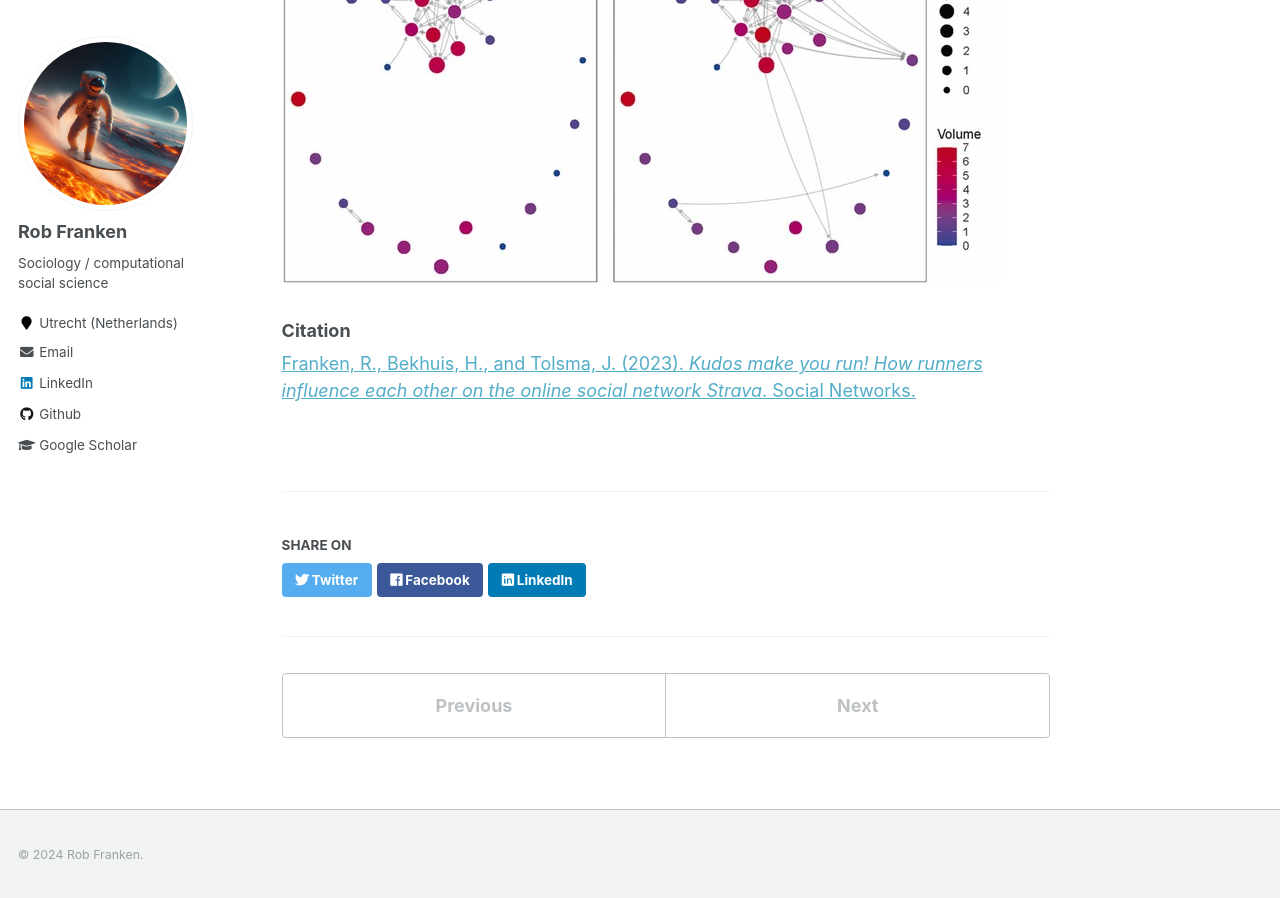
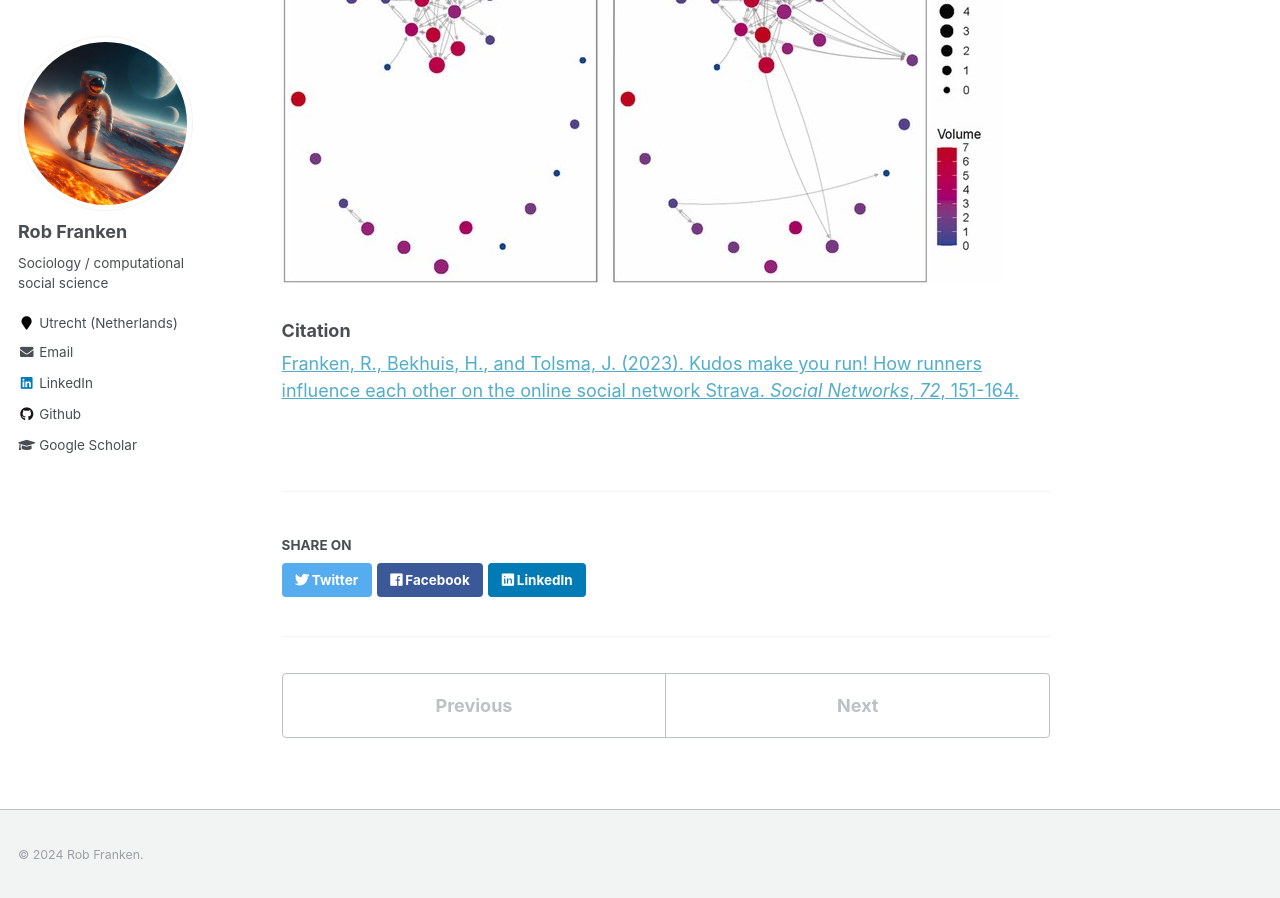
Before and after one commit to robfranken/robfranken.github.io, a Jekyll site: the page built from _publications/2023-strava-socnet.md, in a window 1280 px wide and 900 px high, scrolled down 615 px. Built offline with Jekyll 4.4.1, drawn with Linux system fonts in a browser that asks for light colours.

Commit message:
update pubs

```diff
--- a/_publications/2023-strava-socnet.md
+++ b/_publications/2023-strava-socnet.md
@@ -18,4 +18,4 @@ We constructed a longitudinal dataset of complete networks and behavior over 11
 
 ### Citation
 
-[Franken, R., Bekhuis, H., and Tolsma, J. (2023). *Kudos make you run! How runners influence each other on the online social network Strava*. Social Networks.](https://www.sciencedirect.com/science/article/pii/S0378873322000909)
+[Franken, R., Bekhuis, H., and Tolsma, J. (2023). Kudos make you run! How runners influence each other on the online social network Strava. *Social Networks*, *72*, 151-164.](https://www.sciencedirect.com/science/article/pii/S0378873322000909)
```
Also changed, not shown: _publications/2022-running-together-frontiers.md (+1 -1 lines), _publications/2024-egonet-socforum.md (+1 -1 lines), _publications/2024-sportpartner-rqes.md (+1 -1 lines).
